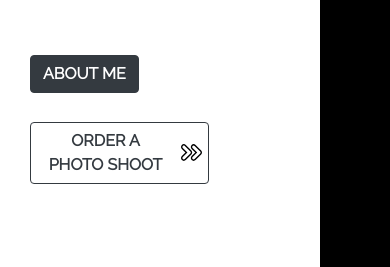
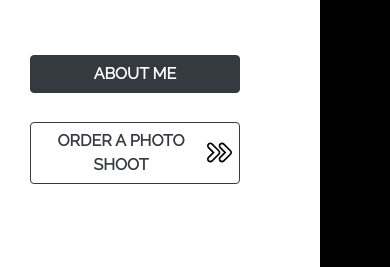
Before and after one commit to Chokocheeks/photografy, a website with bundled scripts: page index.html in a window 390 px wide. Shown: the part 510-777 px from the top of the page. Built offline with nearby package versions, Linux system fonts and the light colour scheme.

Commit message:
add button width

```diff
--- a/index.js
+++ b/index.js
@@ -23,12 +23,14 @@ document.addEventListener('DOMContentLoaded', function(){
 
     const gallerySection = document.querySelector('#gallerySection');
     gallerySection.addEventListener('click', function(event){
+        if (window.outerWidth > 575){
             const currentObj = event.target;
             if(currentObj.tagName === 'IMG'){
                 popupWindow.classList.add('active');
                 const fullImageSrc = currentObj.getAttribute('src');
                 if(fullImageSrc !== null){
                     fullImage.src = fullImageSrc;
+                }
             }
         }
     });
--- a/index.scss
+++ b/index.scss
@@ -5,6 +5,7 @@
 @import "animation";
 
 $tablet: 991px;
+$mobile: 575px;
 
 html, body{
     scroll-behavior: smooth;
@@ -49,6 +50,9 @@ main{
             @media (max-width: $tablet){
                 font-size: 16px;
             }
+            @media (max-width: $mobile){
+                min-width: 100%;
+            }
         }
         .arrow{
             padding-right: 30px;
@@ -71,8 +75,10 @@ main{
             @media (max-width: $tablet){
                 min-width: 70%;
             }
-            @media (max-width: 565px){
+            @media (max-width: $mobile){
                 padding-left: 80px;
+                padding-right: 80px;
+                min-width: 100%;
             }
         }
         .navbar{
```
Also changed, not shown: 6 other files. Lines whose indentation alone changed are shown as unchanged.
